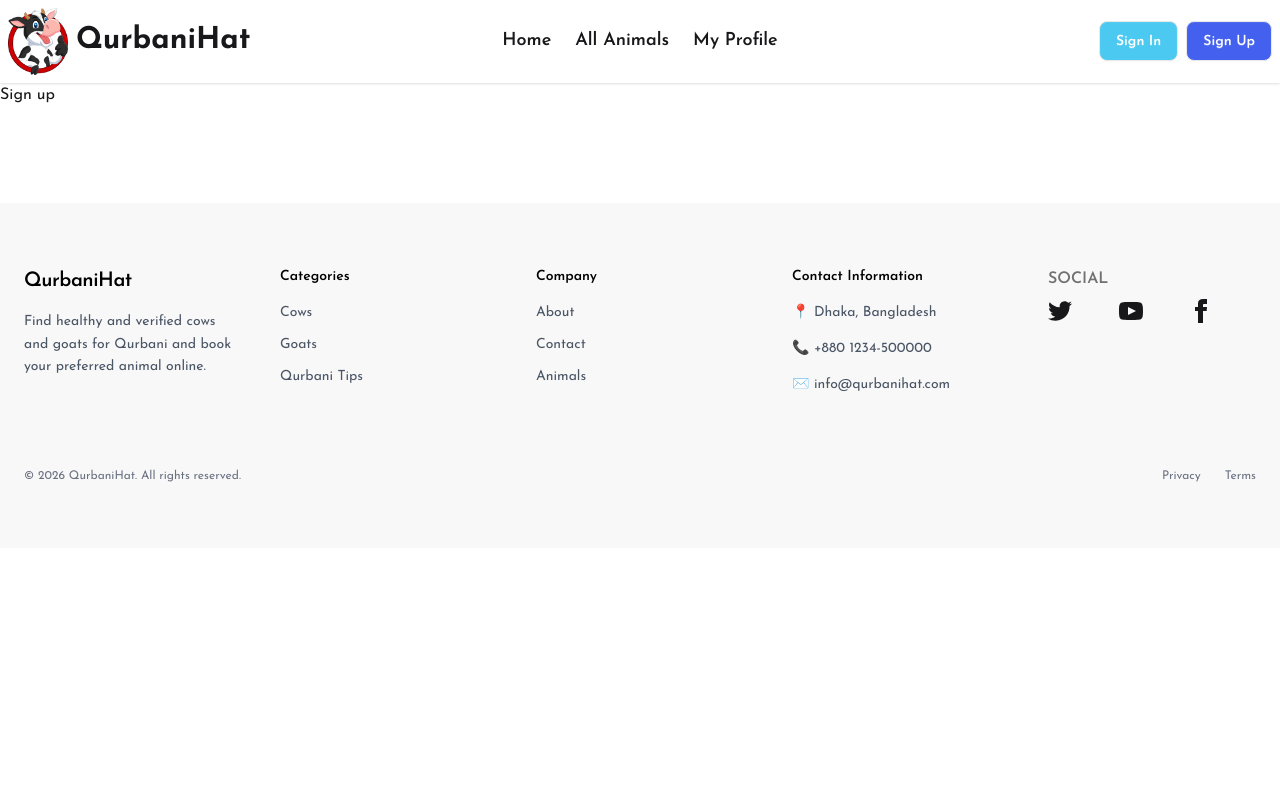
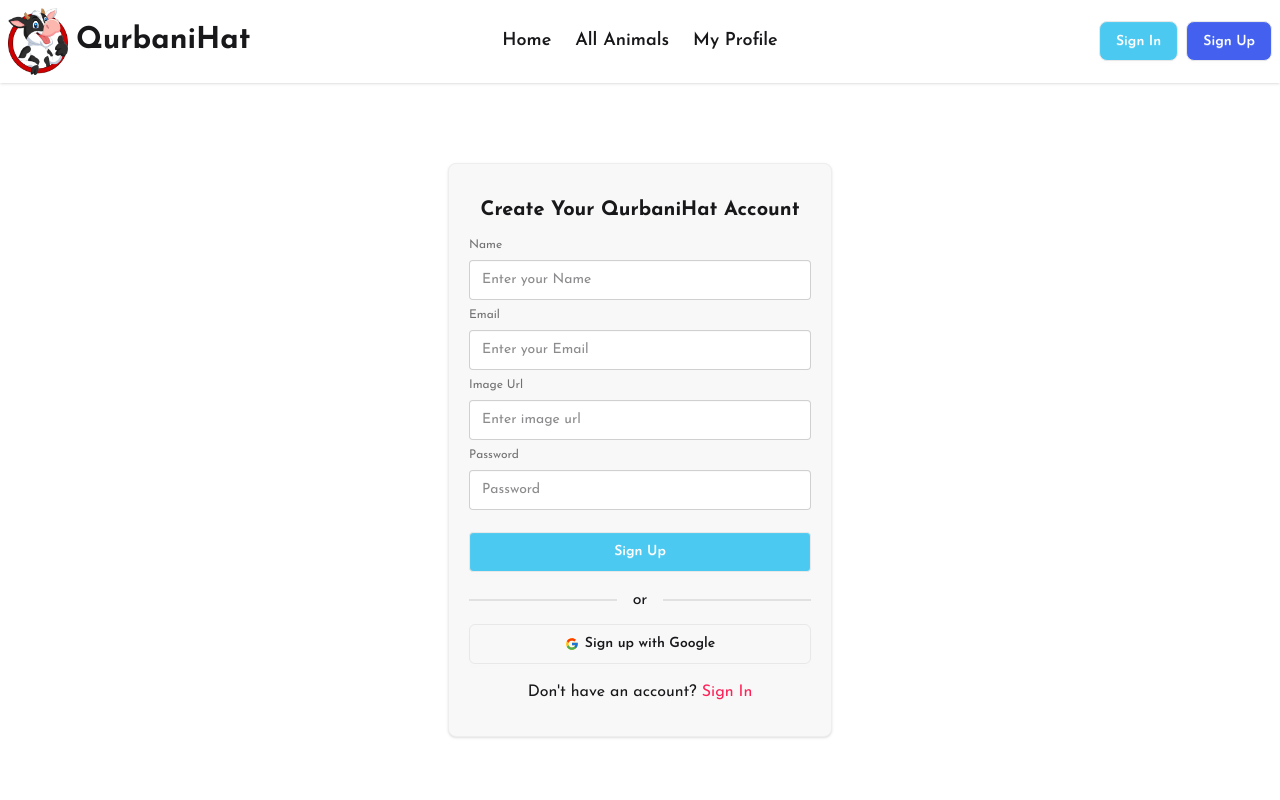
Before and after one commit to modina-khusbu-priya553/qurbanihat-livestock-bookingplatform, a Next.js app: page /signUp in a window 1280 px wide. Shown: the top 800 px of the page. Built offline with nearby package versions, Linux system fonts and the light colour scheme.

Commit message:
design signup page and fix some design in signIn page

```diff
--- a/package.json
+++ b/package.json
@@ -10,6 +10,7 @@
   },
   "dependencies": {
     "@better-auth/mongo-adapter": "^1.6.23",
+    "@gravity-ui/icons": "^2.21.0",
     "@lottiefiles/dotlottie-react": "^0.19.7",
     "better-auth": "^1.6.23",
     "mongodb": "^7.5.0",
--- a/src/app/(auth)/signIn/page.jsx
+++ b/src/app/(auth)/signIn/page.jsx
@@ -1,21 +1,19 @@
 "use client";
-import { authClient } from '@/lib/auth-client';
-import Link from 'next/link';
-import React from 'react';
-import { useForm } from 'react-hook-form';
-
+import { authClient } from "@/lib/auth-client";
+import Link from "next/link";
+import React from "react";
+import { useForm } from "react-hook-form";
+import { FcGoogle } from "react-icons/fc";
+import { toast } from "react-toastify";
 
 const SignInPage = () => {
-
   const {
     register,
     handleSubmit,
-    watch,
     formState: { errors },
-    } = useForm()
+  } = useForm();
 
-    const handleSignIn = async(data) =>{
-
+  const handleSignIn = async (data) => {
     const { data: res, error } = await authClient.signIn.email({
       email: data.email, // required
       password: data.password, // required
@@ -23,44 +21,63 @@
       callbackURL: "/",
     });
     if (error) {
-            alert(error.message);
+      toast.error(error.message);
     }
 
     if (res) {
-            alert("Login successful!");
+      toast.success("Login successful!");
     }
 
     console.log(data);
-
-    }
-
-
+  };
 
   return (
-        <div className='flex justify-center items-center h-[85vh] container mx-auto mt-2'>
-            <div className='bg-base-200 border-base-300 rounded-box w-xs border p-4'>
-                <h2 className="text-xl font-bold mb-2 text-center">Login with your account</h2>
+    <div className="flex justify-center items-center py-15 md:py-20 px-5 max-w-7xl mx-auto">
+      <div className="bg-base-200 border-base-300 rounded-box w-sm shadow-sm border py-8 px-5">
+        <h2 className="text-xl font-bold mb-2 text-center">
+          Login with your account
+        </h2>
 
         <form onSubmit={handleSubmit(handleSignIn)}>
           <fieldset className="fieldset">
             <label className="label">Email</label>
             <input
-                            type="email" className="input" placeholder="Enter your Email"
-                            {...register("email",  { required:"Email is required"})}/>
-                        {errors.email && <p className="text-red-500">{errors.email.message}</p>}
+              type="email"
+              className="input w-full"
+              placeholder="Enter your Email"
+              {...register("email", { required: "Email is required" })}
+            />
+            {errors.email && (
+              <p className="text-red-500">{errors.email.message}</p>
+            )}
 
             <label className="label">Password</label>
             <input
-                            type="password" className="input" placeholder="Password"
-                            {...register("password",  { required:"Password is required"})}/>
-                        {errors.password && <p className="text-red-500">{errors.password.message}</p>}
+              type="password"
+              className="input w-full"
+              placeholder="Password"
+              {...register("password", { required: "Password is required" })}
+            />
+            {errors.password && (
+              <p className="text-red-500">{errors.password.message}</p>
+            )}
 
-                        <button className="btn btn-neutral mt-4">Login</button>
+            <button className="btn bg-[#4361EE] hover:bg-blue-700 text-white mt-4">Sign In</button>
           </fieldset>
+
+          <div className="divider">or</div>
         </form>
 
+        <button className="btn w-full rounded-md">
+          <FcGoogle />
+          Sign in with Google
+        </button>
+
         <p className="text-center mt-4">
-                    Don&apos;t have an account? <Link href="/signUp" className="text-rose-500 hover:underline">Register</Link>
+          Don&apos;t have an account?{" "}
+          <Link href="/signUp" className="text-rose-500 hover:underline">
+            Register
+          </Link>
         </p>
       </div>
     </div>
--- a/src/app/(auth)/signUp/page.jsx
+++ b/src/app/(auth)/signUp/page.jsx
@@ -1,10 +1,96 @@
-import React from 'react';
+"use client";
+import React, { useState } from "react";
+
+import { FcGoogle } from "react-icons/fc";
+import Link from "next/link";
+import { useForm } from "react-hook-form";
+
 
 const SignUpPage = () => {
+     const {
+        register,
+        handleSubmit,
+        formState: { errors },
+      } = useForm();
+      const handleSignUp = (data) =>{
+        console.log(data)
+
+      }
+
     return (
-        <div>
-            <h2>Sign up</h2>
-        </div>
+   <div className="flex justify-center items-center py-15 md:py-20 px-5 max-w-7xl mx-auto">
+      <div className="bg-base-200 border-base-300 rounded-box w-sm shadow-sm border py-8 px-5">
+        <h2 className="text-xl font-bold mb-2 text-center">
+         Create Your QurbaniHat Account
+        </h2>
+
+        <form onSubmit={handleSubmit(handleSignUp)}>
+          <fieldset className="fieldset">
+            <label className="label">Name</label>
+            <input
+              type="name"
+              className="input w-full"
+              placeholder="Enter your Name"
+              {...register("name", { required: "Name is required" })}
+            />
+            {errors.name && (
+              <p className="text-red-500">{errors.name.message}</p>
+            )}
+            <label className="label">Email</label>
+            <input
+              type="email"
+              className="input w-full"
+              placeholder="Enter your Email"
+              {...register("email", { required: "Email is required" })}
+            />
+            {errors.email && (
+              <p className="text-red-500">{errors.email.message}</p>
+            )}
+
+            {/* image */}
+            <label className="label">Image Url</label>
+            <input
+              type="url"
+              className="input w-full"
+              placeholder="Enter image url"
+              {...register("url", { required: "url is required" })}
+            />
+            {errors.url&& (
+              <p className="text-red-500">{errors.url.message}</p>
+            )}
+
+
+            {/* password */}
+            <label className="label">Password</label>
+            <input
+              type="password"
+              className="input w-full"
+              placeholder="Password"
+              {...register("password", { required: "Password is required" })}
+            />
+            {errors.password && (
+              <p className="text-red-500">{errors.password.message}</p>
+            )}
+
+            <button className="btn bg-[#4CC9F0] hover:bg-blue-400 text-white mt-4">Sign Up</button>
+          </fieldset>
+
+          <div className="divider">or</div>
+        </form>
+
+        <button className="btn w-full rounded-md">
+          <FcGoogle />
+          Sign up with Google
+        </button>
+
+        <p className="text-center mt-4">
+          Don&apos;t have an account?{" "}
+          <Link href="/signIn" className="text-rose-500 hover:underline">
+            Sign In
+          </Link>
+        </p>
+      </div>
+    </div>
     );
 };
 
--- a/src/components/Shared/Footer.jsx
+++ b/src/components/Shared/Footer.jsx
@@ -4,7 +4,7 @@
 const Footer = () => {
     return (
     <div>
-        <footer className="bg-base-200 mt-24">
+        <footer className="bg-base-200 my-20">
             <div className="max-w-7xl mx-auto px-6 py-16">
                 {/* Top Grid */}
                 <div className="grid grid-cols-1 md:grid-cols-5 gap-12">
```
Also changed, not shown: 1 other file (tests, documents, lock files or other folders). Lines whose indentation alone changed are shown as unchanged.
